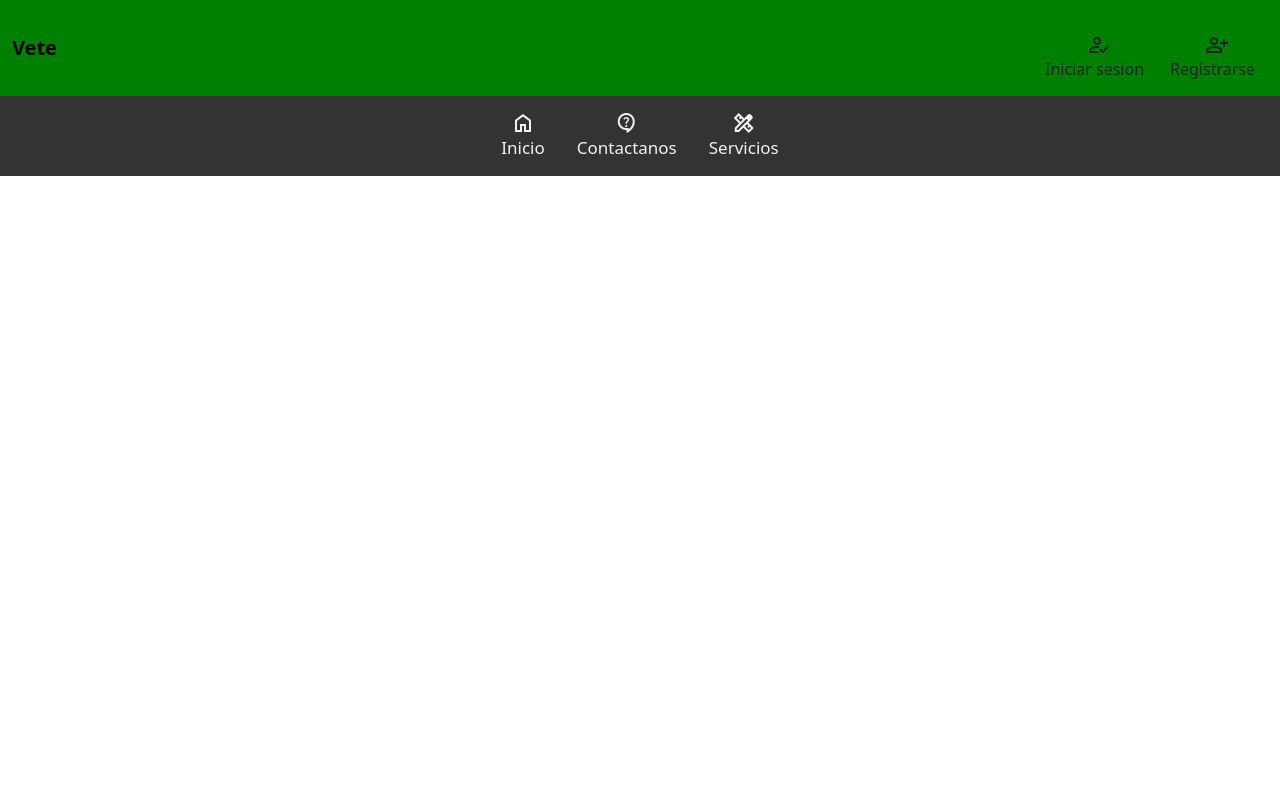
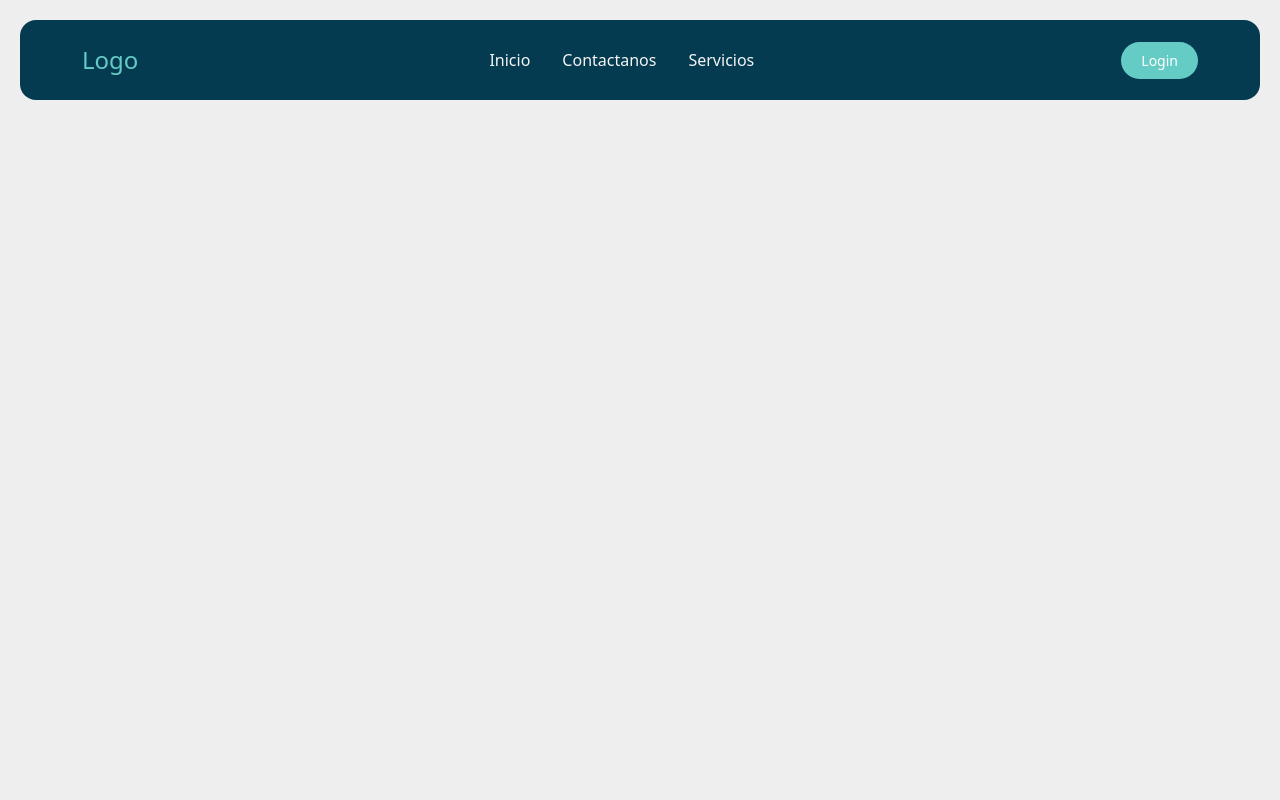
Before and after one commit to Jaimito27/vet-sena-front, an Angular app: page / in a window 1280 px wide. Shown: the top 800 px of the page. Built offline with nearby package versions, Linux system fonts and the light colour scheme.

Commit message:
Se cambia diseño del navbar y se corrigen variable de colores scss

```diff
--- a/src/app/app.component.html
+++ b/src/app/app.component.html
@@ -1,3 +1,3 @@
 <span class="y-card-header"><app-header></app-header></span>
-<div class="y-card-body"><router-outlet></router-outlet></div>
+<div class="container y-card-body"><router-outlet></router-outlet></div>
 <div class="y-card-footer"><app-footer></app-footer></div>
--- a/src/app/shared/components/footer/footer.component.scss
+++ b/src/app/shared/components/footer/footer.component.scss
@@ -1,3 +1,19 @@
+@import '../../../../styles.scss';
+
 footer{
-  background-color: red;
+  background-color: $colorFooter;
 }
+a{
+  color: white;
+  text-decoration: none;
+  :hover{
+    color: black;
+  }
+}
+svg{
+  width: 16px;
+  height: 16px;
+}
+p{
+  color: white;
+}
--- a/src/app/shared/components/header/header.component.html
+++ b/src/app/shared/components/header/header.component.html
@@ -1,40 +1,9 @@
-<link
+<!-- <link
   rel="stylesheet"
   href="https://fonts.googleapis.com/css2?family=Material+Symbols+Outlined:opsz,wght,FILL,GRAD@24,400,0,0"
-/>
+/> -->
 
-<nav class="line navbar navbar-expand-lg">
-  <div class="container-fluid">
-    <a href="#" class="navbar-brand">Vete</a>
-    <button
-      type="button"
-      class="navbar-toggler"
-      data-bs-toggle="collapse"
-      data-bs-target="#navbarCollapse"
-    >
-      <span class="navbar-toggler-icon"></span>
-    </button>
-    <div class="collapse navbar-collapse" id="navbarCollapse">
-      <div class="navbar-nav ms-auto">
-        <section class="buttons">
-          <button class="btn">
-            <span class="material-symbols-outlined"> how_to_reg </span>Iniciar
-            sesion
-          </button>
-        </section>
-        <section class="buttons">
-          <button class="btn">
-            <span class="material-symbols-outlined"> person_add </span
-            >Registrarse
-          </button>
-        </section>
-      </div>
-    </div>
-  </div>
-</nav>
-
-<nav class="menu navbar navbar-expand-lg">
-  <div class="container-fluid">
+  <!-- <div class="container-fluid">
     <button
       type="button"
       class="navbar-toggler"
@@ -57,4 +26,32 @@
       </div>
     </div>
   </div>
+</nav> -->
+
+    <!-- Navbar -->
+<div class="page">
+  <nav class="navbar navbar-expand-lg fixed-top">
+    <div class="container">
+        <a class="navbar-brand me-auto" href="#">Logo</a>
+        <div class="offcanvas offcanvas-end" tabindex="-1" id="offcanvasNavbar"
+            aria-labelledby="offcanvasNavbarLabel">
+            <div class="offcanvas-header">
+                <h5 class="offcanvas-title" id="offcanvasNavbarLabel">Logo</h5>
+                <button type="button" class="btn-close" data-bs-dismiss="offcanvas" aria-label="Close"></button>
+            </div>
+            <div class="offcanvas-body">
+                <ul class="navbar-nav justify-content-center flex-grow-1 pe-3">
+                    <li class="nav-item" *ngFor="let link of links">
+                        <a [routerLink]="link.link" routerLinkActive="active" class="nav-link mx-lg-2" aria-current="page">{{link.label}}</a>
+                    </li>
+                </ul>
+            </div>
+        </div>
+        <a href="#" class="login-button">Login</a>
+        <button class="navbar-toggler pe-0" type="button" data-bs-toggle="offcanvas" data-bs-target="#offcanvasNavbar"
+            aria-controls="offcanvasNavbar" aria-label="Toggle navigation">
+            <span class="navbar-toggler-icon"></span>
+        </button>
+    </div>
 </nav>
+</div>
--- a/src/app/shared/components/header/header.component.scss
+++ b/src/app/shared/components/header/header.component.scss
@@ -1,81 +1,77 @@
-/* Add a black background color to the top navigation */
-.topnav {
-  background-color: #333;
-  overflow: hidden;
-  display: flex;
-  justify-content: center;
-  width: 100%;
+@import '../../../../styles.scss';
+
+
+.page{
+  position: relative;
+  padding-top: 100px;
 }
 
-/* Style the links inside the navigation bar */
-.contenedor a {
-  float: left;
-  display: block;
-  color: #f2f2f2;
-  text-align: center;
-  padding: 14px 16px;
-  text-decoration: none;
-  font-size: 17px;
+.navbar {
+  background-color: $colorNavbar;
+  height: 80px;
+  margin: 20px;
+  border-radius: 16px;
+  padding: 0.5rem;
+  z-index: 1
 }
 
-/* Change the color of links on hover */
-.contenedor a:hover {
-  background-color: #ddd;
-
-    color: black;
+.navbar-brand {
+  font-weight: 500;
+  color: $colorBtnNavbar;
+  font-size: 24px;
+  transition: 0.3s color;
 }
 
-/* Add an active class to highlight the current page */
-.active {
-  background-color: #04aa6d;
-  color: white;
+.login-button {
+  background-color: $colorBtnNavbar;
+  color: #fff;
+  font-size: 14px;
+  padding: 8px 20px;
+  border-radius: 50px;
+  text-decoration: none;
+  transition: 0.3s background-color;
 }
 
-/* Hide the link that should open and close the topnav on small screens */
-.topnav .icon {
-  display: none;
+.login-button:hover {
+  background-color: $colorBtnNavbar2;
 }
 
-.material-symbols-outlined {
-  display: flex;
-  align-items: center;
-  justify-content: center;
+.navbar-toggler {
+  border: none;
+  font-size: 1.25rem;
 }
 
-.line {
-  background-color: green;
-  height: 6rem;
-  color: white;
-  font-size: 5rem;
-  text-align: center;
-  font-weight: bold;
+.navbar-toggler:focus, .btn-close:focus {
+  box-shadow: none;
+  outline: none;
 }
 
-
-.container {
-  display: grid;
-  grid-template-columns: repeat(2, 1fr);
+.nav-link {
+  color: whitesmoke;
+  font-weight: 500;
+  position: relative;
 }
 
-.buttons{
-  grid-row: 2;
-  .btn{
-  align-items: center;
+.nav-link:hover, .nav-link.active {
+  color: #000;
+}
+
+@media (min-width: 991px) {
+  .nav-link::before{
+      content: "";
+      position: absolute;
+      bottom: 0;
+      left: 50%;
+      transform: translateX(-50%);
+      width: 0;
+      height: 2px;
+      background-color: $colorBtnNavbar;
+      visibility: hidden;
+      transition: 0.3s ease-in-out;
   }
-  .material-symbols-outlined {
-    margin-left: 5px;
-    padding-left: 4px;
-  }
-  section{
-    font-size: 2rem;
+
+  .nav-link:hover::before, .nav-link.active::before {
+      width: 100%;
+      visibility: visible;
   }
 }
-
-.menu{
-  background-color:  #333;
-  height: 5rem;
-}
-
-.collapse{
-  justify-content: center;
-}
--- a/src/app/shared/components/header/header.component.ts
+++ b/src/app/shared/components/header/header.component.ts
@@ -10,9 +10,9 @@ export class HeaderComponent {
 
   constructor() { }
   links: Navigation[]=[
-    {link: 'home', icon: 'home', name: 'Inicio'},
-    {link: 'contacto', icon: 'contact_support', name: 'Contactanos'},
-    {link: 'servicios', icon: 'design_services', name: 'Servicios'},
+    {link: 'home', icon: 'home', label: 'Inicio'},
+    {link: 'contacto', icon: 'contact_support', label: 'Contactanos'},
+    {link: 'servicios', icon: 'design_services', label: 'Servicios'},
     ]
 
 
--- a/src/app/shared/interfaces/nav.interface.ts
+++ b/src/app/shared/interfaces/nav.interface.ts
@@ -1,5 +1,5 @@
 export interface Navigation{
   link: string;
   icon: string;
-  name: string;
+  label: string;
 }
--- a/src/index.html
+++ b/src/index.html
@@ -7,7 +7,7 @@
   <meta name="viewport" content="width=device-width, initial-scale=1">
   <link rel="icon" type="image/x-icon" href="favicon.ico">
 </head>
-<body>
+<body class="cuerpo">
   <app-root></app-root>
 
 </body>
--- a/src/styles.scss
+++ b/src/styles.scss
@@ -1 +1,11 @@
 /* You can add global styles to this file, and also import other style files */
+
+$colorFondo:#EEEEEE;
+$colorNavbar: #053B50;
+$colorBtnNavbar: #64CCC5;
+$colorBtnNavbar2: #a9e6df;;
+$colorFooter: #176B87;
+
+.cuerpo{
+  background-color: $colorFondo;
+}
```
Also changed, not shown: src/app/shared/components/footer/footer.component.html (+6 -6 lines).
